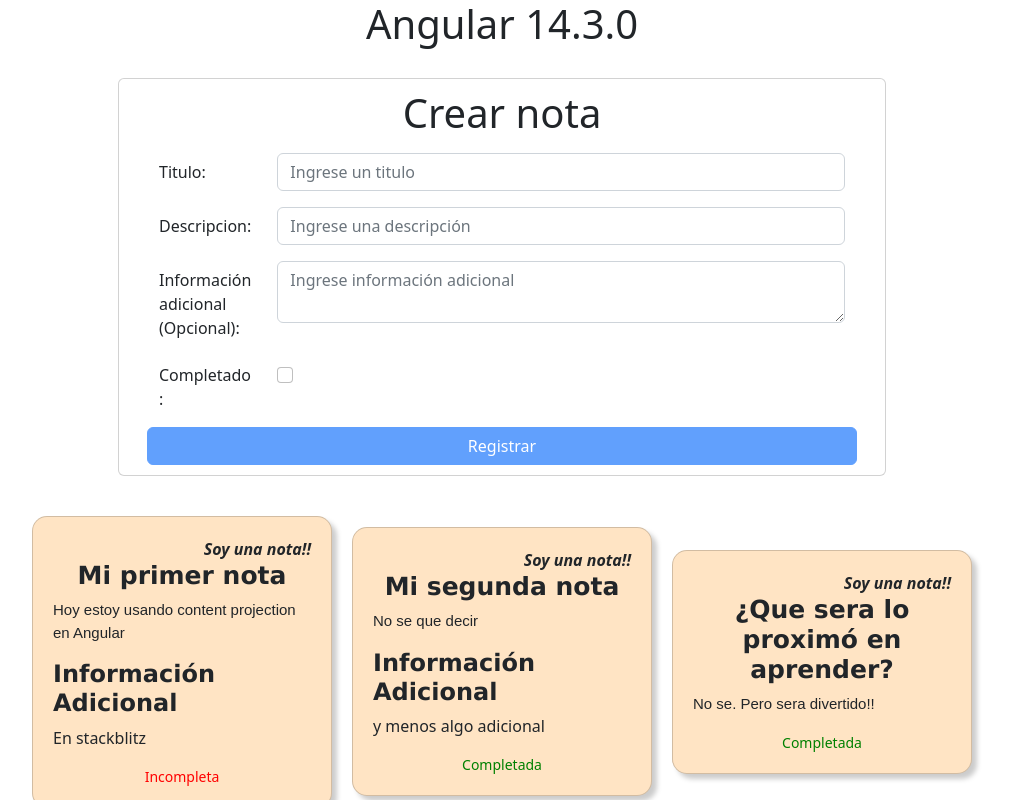
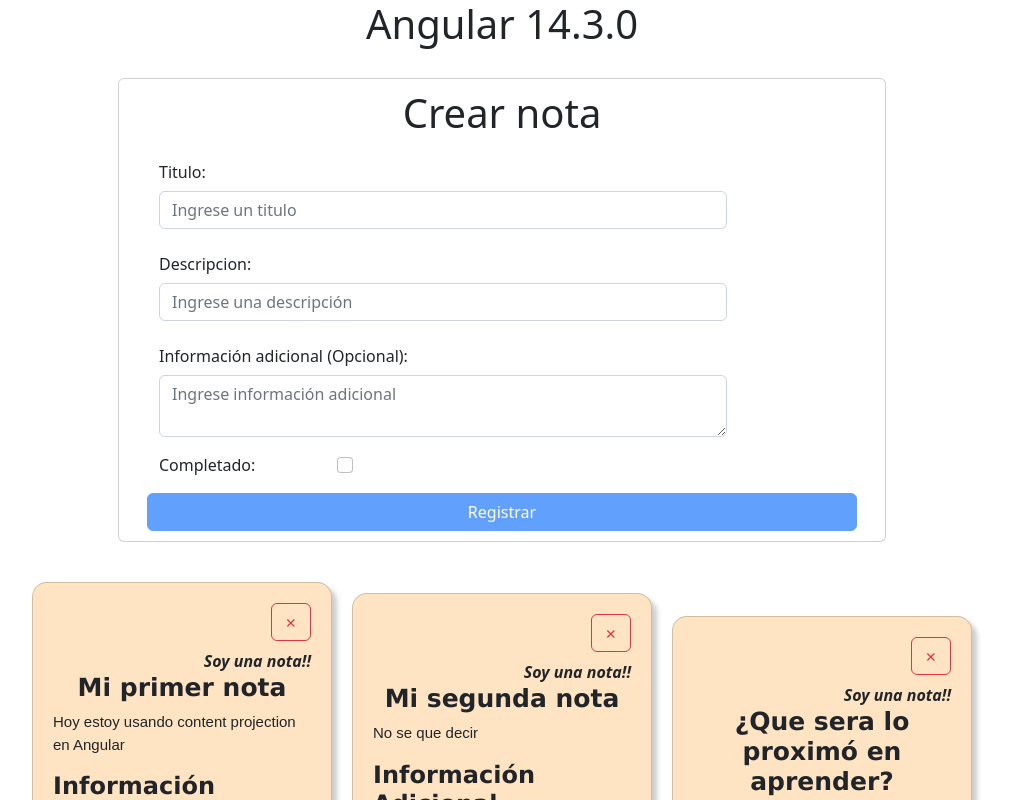
Before and after one commit to Afsilva0/angular-content-projection, an Angular app: page /notes in a window 1280 px wide. Shown: the top 800 px of the page, without its empty margins (138-1148 px from the left). Built offline with nearby package versions, Linux system fonts and the light colour scheme.

Commit message:
7 files modified

```diff
--- a/src/app/interface/note.ts
+++ b/src/app/interface/note.ts
@@ -1,4 +1,5 @@
 export interface Note {
+  id?: number;
   title: string;
   description: string;
   isComplete: boolean;
--- a/src/app/modules/notes/create-note/create-note.component.html
+++ b/src/app/modules/notes/create-note/create-note.component.html
@@ -2,7 +2,7 @@
   <h1 class="text-center mb-3">Crear nota</h1>
 
   <div class="row mb-3">
-    <label class="col-sm-2 col-form-label"> Titulo: </label>
+    <label class="col-sm-10 col-form-label"> Titulo: </label>
     <div class="col-sm-10">
       <input
         class="form-control"
@@ -14,7 +14,7 @@
   </div>
 
   <div class="row mb-3">
-    <label class="col-sm-2 col-form-label"> Descripcion: </label>
+    <label class="col-sm-10 col-form-label"> Descripcion: </label>
 
     <div class="col-sm-10">
       <input
@@ -27,7 +27,7 @@
   </div>
 
   <div class="row mb-3">
-    <label class="col-sm-2 col-form-label">
+    <label class="col-sm-10 col-form-label">
       Información adicional (Opcional):
     </label>
     <div class="col-sm-10">
@@ -42,8 +42,8 @@
   </div>
 
   <div class="row mb-3">
-    <label class="col-sm-2 form-check-label"> Completado: </label>
-    <div class="col-sm-10">
+    <label class="col-sm-3 form-check-label"> Completado: </label>
+    <div class="col-sm-9">
       <input
         class="form-check-input"
         formControlName="isComplete"
--- a/src/app/modules/notes/create-note/create-note.component.ts
+++ b/src/app/modules/notes/create-note/create-note.component.ts
@@ -1,4 +1,4 @@
-import { Component, EventEmitter, OnInit, Output } from '@angular/core';
+import { Component, EventEmitter, Output } from '@angular/core';
 import { FormBuilder, FormGroup, Validators } from '@angular/forms';
 import { Note } from '../../../interface/note';
 
@@ -7,7 +7,7 @@ import { Note } from '../../../interface/note';
   templateUrl: './create-note.component.html',
   styleUrls: ['./create-note.component.css'],
 })
-export class CreateNoteComponent implements OnInit {
+export class CreateNoteComponent {
   @Output() registarNote: EventEmitter<Note> = new EventEmitter();
 
   form: FormGroup;
@@ -21,10 +21,7 @@ export class CreateNoteComponent implements OnInit {
     });
   }
 
-  ngOnInit() {}
-
   registar(): void {
-    console.log(this.form.value);
     const note = this.form.value as Note;
     this.registarNote.emit(note);
   }
--- a/src/app/modules/notes/note/note.component.html
+++ b/src/app/modules/notes/note/note.component.html
@@ -1,6 +1,10 @@
 <article class="card">
   <header>
     <!-- Es el contenido proyectado con el identificador [header] -->
+    <div class="d-flex justify-content-end mb-2">
+      <button class="btn btn-outline-danger" (click)="cerrar()">✗</button>
+    </div>
+
     <ng-content select="[header]"></ng-content>
     <h2 class="title">{{ note.title }}</h2>
   </header>
--- a/src/app/modules/notes/note/note.component.ts
+++ b/src/app/modules/notes/note/note.component.ts
@@ -1,4 +1,4 @@
-import { Component, Input } from '@angular/core';
+import { Component, EventEmitter, Input, Output } from '@angular/core';
 import { Note } from '../../../interface/note';
 
 @Component({
@@ -8,4 +8,10 @@ import { Note } from '../../../interface/note';
 })
 export class NoteComponent {
   @Input() note: Note;
+  @Input() id: number;
+  @Output() closeEmitter: EventEmitter<number> = new EventEmitter();
+
+  cerrar() {
+    this.closeEmitter.emit(this.id);
+  }
 }
--- a/src/app/modules/notes/notes.component.html
+++ b/src/app/modules/notes/notes.component.html
@@ -1,8 +1,8 @@
 <main>
   <app-create-note (registarNote)="addNote($event)"></app-create-note>
   <section class="container-notes">
-    <div *ngFor="let note of notes">
-      <app-note [note]="note">
+    <div *ngFor="let note of notes; let i = index">
+      <app-note [note]="note" [id]="i" (closeEmitter)="removeNote($event)">
         <!-- Proyecta el contenido al ng-content header-->
         <div header class="header-text">Soy una nota!!</div>
 
--- a/src/app/modules/notes/notes.component.ts
+++ b/src/app/modules/notes/notes.component.ts
@@ -27,7 +27,11 @@ export class NotesComponent {
     },
   ];
 
-  addNote($event) {
+  addNote($event: Note) {
     this.notes.push($event);
   }
+
+  removeNote($event: number) {
+    this.notes.splice($event, 1);
+  }
 }
```
